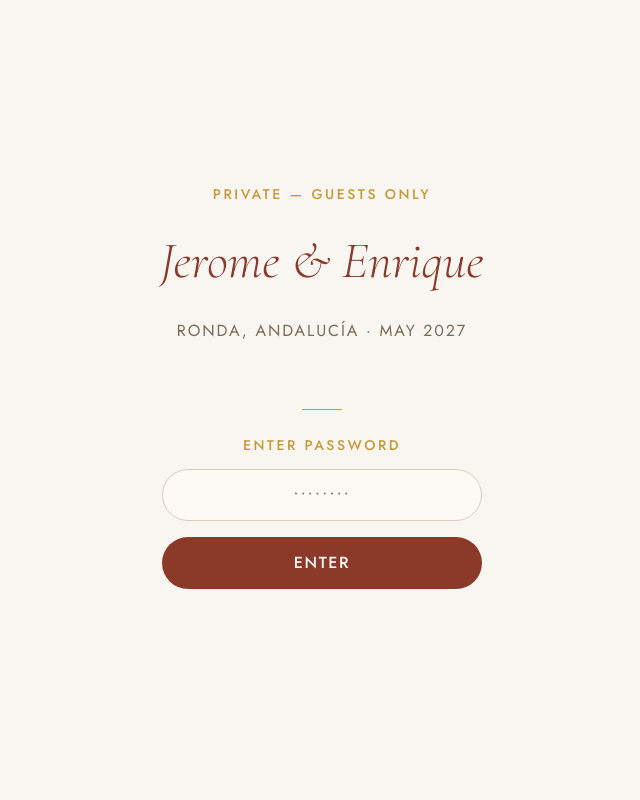
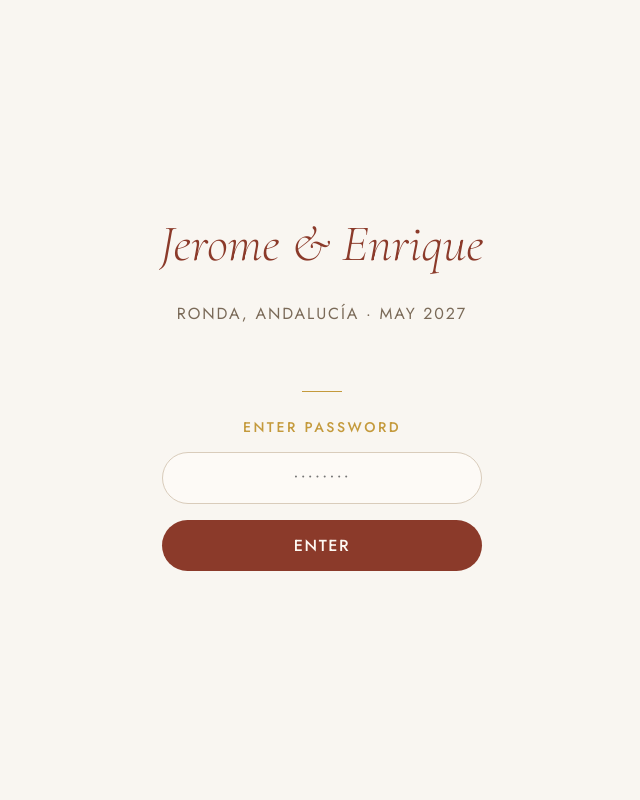
Before and after one commit to Jwkroc/wedding1.3, a plain HTML site: page index.html in a window 1280 px wide. Shown: the top 800 px of the page, without its empty margins (318-958 px from the left). Drawn offline with nearby package versions, Linux system fonts and the light colour scheme.

Commit message:
Remove gate label from password gate
Removed the 'Private — Guests Only' label from the password gate section.

```diff
--- a/index.html
+++ b/index.html
@@ -292,7 +292,6 @@
 
   <!-- Password Gate -->
   <div id="password-gate">
-    <p class="gate-label">Private — Guests Only</p>
     <div class="gate-logo">Jerome &amp; Enrique</div>
     <p class="gate-sub">Ronda, Andalucía · May 2027</p>
     <div class="gate-divider"></div>
```
